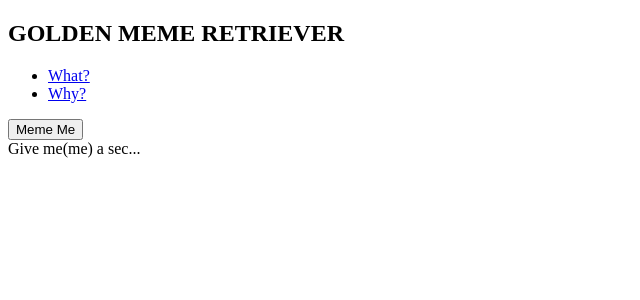
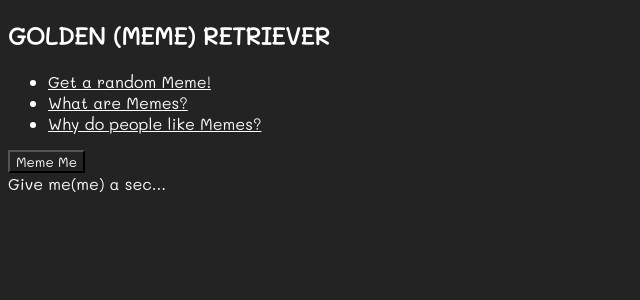
Before and after one commit to claudiacarion/goldenmemeretriever, a React (Create React App) app in the folder client/: page /memes in a window 1280 px wide. Shown: the top 300 px of the page, without its empty margins (0-640 px from the left). Built offline with nearby package versions, Linux system fonts and the light colour scheme; no server answers.

Commit message:
some css, alex helped

```diff
--- a/client/public/index.html
+++ b/client/public/index.html
@@ -8,7 +8,7 @@
       name="description"
       content="Web site created using create-react-app"
     />
-    <title>Golden Meme Retriever</title>
+    <title>Golden (Meme) Retriever</title>
   </head>
   <body>
     <div id="root">
--- a/client/src/App.css
+++ b/client/src/App.css
@@ -0,0 +1,7 @@
+@import url("https://fonts.googleapis.com/css2?family=Mali&display=swap");
+
+* {
+  background-color: rgb(35, 35, 35);
+  font-family: Mali;
+  color: white
+}
--- a/client/src/App.js
+++ b/client/src/App.js
@@ -1,4 +1,3 @@
-import React, { useState, useEffect } from 'react';
 import './App.css';
 import { BrowserRouter, Link, Routes, Route } from "react-router-dom";
 import Meme from "./components/Meme";
@@ -6,42 +5,30 @@ import WhatAreMemes from './components/WhatAreMemes';
 import WhyMemes from './components/WhyMemes';
 
 function App() {
-  const [memes, setMemes] = useState()
-
-  const fetchData = (url) => {
-    return fetch('/api')
-      .then(res => res.json())
-      .then(data => setMemes(data))
-      .catch(err => console.error('error:' + err));
-  }
-
-  useEffect(() => { //fetch everything
-    fetchData('/api')
-  }, [])
-
   return (
     <BrowserRouter>
     <section className="App">
       <header>
-        <h1> GOLDEN MEME RETRIEVER </h1>
+        <h1> GOLDEN (MEME) RETRIEVER </h1>
         <ul>
           <li>
-            <Link to="/what">What?</Link><br />
+            <Link to="/memes">Get a random Meme!</Link><br />
           </li>
           <li>
-            <Link to="/why">Why?</Link>
+            <Link to="/what">What are Memes?</Link><br />
+          </li>
+          <li>
+            <Link to="/why">Why do people like Memes?</Link>
           </li>
           </ul>
+      </header>
+      <main>
           <Routes>
+          <Route path="/" element={<div>Don't you want a meme?</div>}></Route>
+          <Route path="/memes" element={<Meme />}></Route>
           <Route path="/what" element={<WhatAreMemes />}></Route>
           <Route path="/why" element={<WhyMemes />}></Route>
           </Routes>
-      </header>
-      <main>
-          <button onClick={fetchData}>Meme Me</button><br/>
-          {memes ?
-          <Meme memes={memes} />
-          : 'Give me(me) a sec...'}
         </main>
       </section>
       </BrowserRouter>
--- a/client/src/components/Meme.js
+++ b/client/src/components/Meme.js
@@ -1,19 +1,45 @@
-import React from 'react'
+import React, { useState, useEffect } from 'react';
 
-const Meme = memes => {
+const Home = () => {
+
+  const [memes, setMemes] = useState()
+
+  const fetchData = (url) => {
+    return fetch('/api')
+      .then(res => res.json())
+      .then(data => setMemes(data))
+      .catch(err => console.error('error:' + err));
+  }
+
+  useEffect(() => { //fetch everything
+    fetchData('/api')
+  }, [])
+
 
   const randomIndex = (min, max) => {
     return Math.random() * (max - min) + min;
   };
 
-  const index = Math.floor(randomIndex(0, 255));
+  const printMeme = () => {
+    const index = Math.floor(randomIndex(0, memes.length))
+    console.log(index, memes)
+    return (
+      <section className="image">
+        <h4>{memes[index].name}</h4>
+        <img src={memes[index].image} alt='PICS!'/>
+      </section>
+    )
+  }
 
-  return (
-    <section className="image">
-      <h4>{memes.memes[index].name}</h4>
-      <img src={memes.memes[index].image} alt='PICS!'/>
-    </section>
-  )
+  return <>
+    <button onClick={fetchData}> Meme Me </button>
+    <br/>
+    {
+      memes ?
+        printMeme()
+      : 'Give me(me) a sec...'
+    }
+  </>
 }
 
-export default Meme
+export default Home;
```
